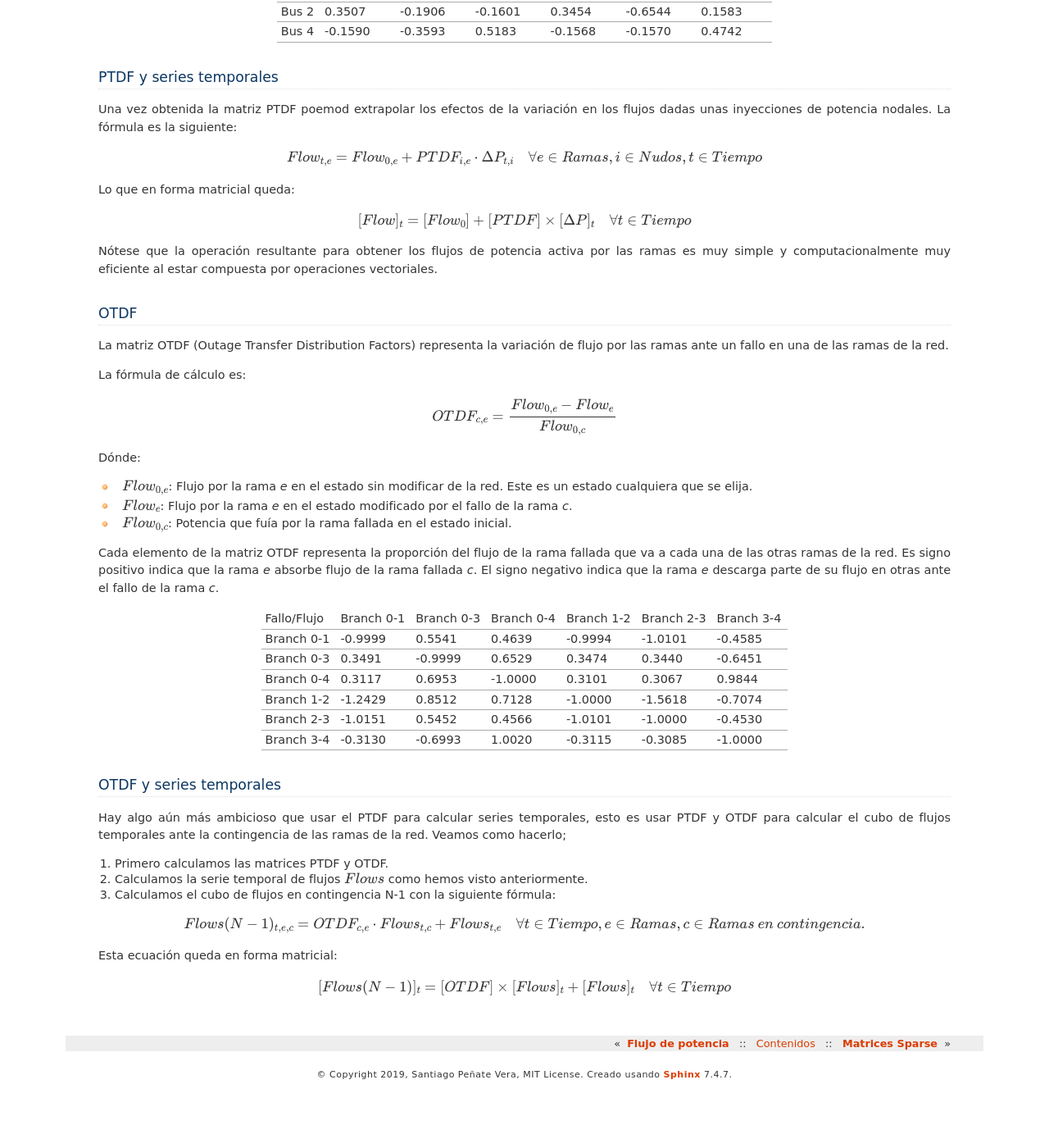
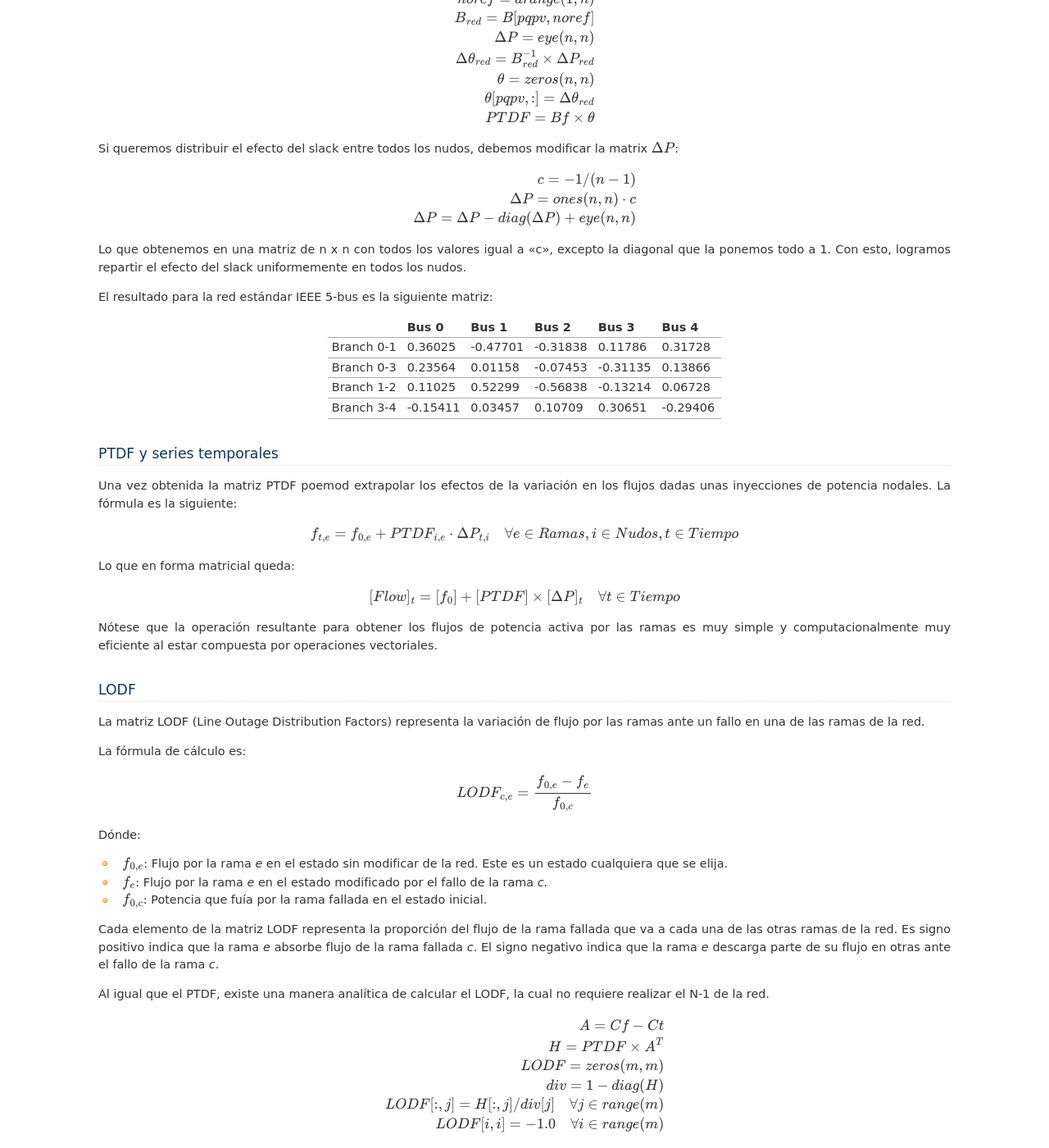
Before and after one commit to SanPen/ModeladoPractico, a Sphinx documentation site: the page built from doc/ptdf_otdf.rst, in a window 1280 px wide and 1400 px high, scrolled down 774 px. Shown: the whole window at 82% size. Built offline with Sphinx 7.4.7, drawn with Linux system fonts in a browser that asks for light colours; before the commit the page ends 2102 px from its top, so only the background shows below that; some of the changed text lies outside the part shown.

Commit message:
Added multiple contingency and added the analytic PTDF / LODF

```diff
--- a/doc/ptdf_otdf.rst
+++ b/doc/ptdf_otdf.rst
@@ -1,4 +1,4 @@
-Cálculo lineal: PTDF y OTDF
+Cálculo lineal: PTDF y LODF
 =====================================================
 
 Existen muchas situaciones en las que computar los flujos de potencia completos es computacionalmente muy costoso.
@@ -21,27 +21,66 @@
 
 .. math::
 
-    PTDF_{ij} = \frac{Flow_{0, j} - Flow_{j}}{\Delta P_i}
+    PTDF_{ij} = \frac{f_{0, j} - f_{j}}{\Delta P_i}
 
 Dónde:
 
-- :math:`Flow_{0, j}`: Flujo por la rama j en el estado sin modificar de la red. Este es un estado cualquiera que se elija.
-- :math:`Flow_{j}`: Flujo por la rama j en el estado modificado por :math:`\Delta P_i`.
+- :math:`f_{0, j}`: Flujo por la rama j en el estado sin modificar de la red. Este es un estado cualquiera que se elija.
+- :math:`f_{j}`: Flujo por la rama j en el estado modificado por :math:`\Delta P_i`.
 - :math:`\Delta P_i`: Variación de potencia en el nudo i.
+
+Esta fórmula está bien, pero implica calcular "N" flojos de potencia para poder calcular el PTDF.
+Existe sin embargo una manera analítica de calcular el PTDF que tarda varios ordenes de magnitud menos tiempo.
+
+**PTDF Analítico**
+
+
+.. math::
+
+    noref = arange(1, n)
+
+    B_{red} = B[pqpv, noref]
+
+    \Delta P = eye(n, n)
+
+    \Delta\theta_{red} = B_{red}^{-1} \times \Delta P_{red}
+
+    \theta = zeros(n, n)
+
+    \theta[pqpv, :] = \Delta\theta_{red}
+
+    PTDF = Bf \times \theta
+
+Si queremos distribuir el efecto del slack entre todos los nudos, debemos modificar
+la matrix :math:`\Delta P`:
+
+.. math::
+
+    c = -1 / (n - 1)
+
+    \Delta P = ones(n, n) \cdot c
+
+    \Delta P = \Delta P - diag(\Delta P) + eye(n, n)
+
+Lo que obtenemos en una matriz de n x n con todos los valores igual a "c",
+excepto la diagonal que la ponemos todo a 1. Con esto, logramos
+repartir el efecto del slack uniformemente en todos los nudos.
+
 
 El resultado para la red estándar IEEE 5-bus es la siguiente matriz:
 
-+-------+------------+------------+------------+------------+------------+------------+
-|       | Branch 0-1 | Branch 0-3 | Branch 0-4 | Branch 1-2 | Branch 2-3 | Branch 3-4 |
-+-------+------------+------------+------------+------------+------------+------------+
-| Bus 0 | -0.1939    | -0.4382    | -0.3679    | -0.1913    | -0.1915    | 0.3642     |
-+-------+------------+------------+------------+------------+------------+------------+
-| Bus 1 | 0.4792     | -0.2605    | -0.2187    | -0.5282    | -0.5292    | 0.2164     |
-+-------+------------+------------+------------+------------+------------+------------+
-| Bus 2 | 0.3507     | -0.1906    | -0.1601    | 0.3454     | -0.6544    | 0.1583     |
-+-------+------------+------------+------------+------------+------------+------------+
-| Bus 4 | -0.1590    | -0.3593    | 0.5183     | -0.1568    | -0.1570    | 0.4742     |
-+-------+------------+------------+------------+------------+------------+------------+
++------------+----------+----------+----------+----------+----------+
+|            | Bus 0    | Bus 1    | Bus 2    | Bus 3    | Bus 4    |
++============+==========+==========+==========+==========+==========+
+| Branch 0-1 | 0.36025  | -0.47701 | -0.31838 | 0.11786  | 0.31728  |
++------------+----------+----------+----------+----------+----------+
+| Branch 0-3 | 0.23564  | 0.01158  | -0.07453 | -0.31135 | 0.13866  |
++------------+----------+----------+----------+----------+----------+
+| Branch 1-2 | 0.11025  | 0.52299  | -0.56838 | -0.13214 | 0.06728  |
++------------+----------+----------+----------+----------+----------+
+| Branch 3-4 | -0.15411 | 0.03457  | 0.10709  | 0.30651  | -0.29406 |
++------------+----------+----------+----------+----------+----------+
+
 
 PTDF y series temporales
 ------------------------------
@@ -51,77 +90,116 @@
 
 .. math::
 
-    Flow_{t,e} = Flow_{0, e} + PTDF_{i, e} \cdot \Delta P_{t,i}  \quad \forall e \in Ramas, i \in Nudos, t \in Tiempo
+    f_{t,e} = f_{0, e} + PTDF_{i, e} \cdot \Delta P_{t,i}  \quad \forall e \in Ramas, i \in Nudos, t \in Tiempo
 
 
 Lo que en forma matricial queda:
 
 .. math::
 
-    [Flow]_t = [Flow_{0}] + [PTDF] \times [\Delta P]_{t}  \quad \forall  t \in Tiempo
+    [Flow]_t = [f_{0}] + [PTDF] \times [\Delta P]_{t}  \quad \forall  t \in Tiempo
 
 Nótese que la operación resultante para obtener los flujos de potencia activa por las ramas es muy simple y
 computacionalmente muy eficiente al estar compuesta por operaciones vectoriales.
 
 
-OTDF
+LODF
 -------
 
-La matriz OTDF (Outage Transfer Distribution Factors) representa la variación de flujo por las ramas ante un fallo en
+La matriz LODF (Line Outage Distribution Factors) representa la variación de flujo por las ramas ante un fallo en
 una de las ramas de la red.
 
 La fórmula de cálculo es:
 
 .. math::
 
-    OTDF_{c, e} = \frac{Flow_{0, e} - Flow_{e}}{Flow_{0,c}}
+    LODF_{c, e} = \frac{f_{0, e} - f_{e}}{f_{0,c}}
 
 Dónde:
 
-- :math:`Flow_{0, e}`: Flujo por la rama *e* en el estado sin modificar de la red.
+- :math:`f_{0, e}`: Flujo por la rama *e* en el estado sin modificar de la red.
   Este es un estado cualquiera que se elija.
-- :math:`Flow_{e}`: Flujo por la rama *e* en el estado modificado por el fallo de la rama *c*.
-- :math:`Flow_{0,c}`: Potencia que fuía por la rama fallada en el estado inicial.
+- :math:`f_{e}`: Flujo por la rama *e* en el estado modificado por el fallo de la rama *c*.
+- :math:`f_{0,c}`: Potencia que fuía por la rama fallada en el estado inicial.
 
 
-Cada elemento de la matriz OTDF representa la proporción del flujo de la rama fallada que va a cada una de las otras
+Cada elemento de la matriz LODF representa la proporción del flujo de la rama fallada que va a cada una de las otras
 ramas de la red. Es signo positivo indica que la rama *e* absorbe flujo de la rama fallada *c*. El signo negativo
 indica que la rama *e* descarga parte de su flujo en otras ante el fallo de la rama *c*.
 
-+-------------+------------+------------+------------+------------+------------+------------+
-| Fallo/Flujo | Branch 0-1 | Branch 0-3 | Branch 0-4 | Branch 1-2 | Branch 2-3 | Branch 3-4 |
-+-------------+------------+------------+------------+------------+------------+------------+
-| Branch 0-1  | -0.9999    | 0.5541     | 0.4639     | -0.9994    | -1.0101    | -0.4585    |
-+-------------+------------+------------+------------+------------+------------+------------+
-| Branch 0-3  | 0.3491     | -0.9999    | 0.6529     | 0.3474     | 0.3440     | -0.6451    |
-+-------------+------------+------------+------------+------------+------------+------------+
-| Branch 0-4  | 0.3117     | 0.6953     | -1.0000    | 0.3101     | 0.3067     | 0.9844     |
-+-------------+------------+------------+------------+------------+------------+------------+
-| Branch 1-2  | -1.2429    | 0.8512     | 0.7128     | -1.0000    | -1.5618    | -0.7074    |
-+-------------+------------+------------+------------+------------+------------+------------+
-| Branch 2-3  | -1.0151    | 0.5452     | 0.4566     | -1.0101    | -1.0000    | -0.4530    |
-+-------------+------------+------------+------------+------------+------------+------------+
-| Branch 3-4  | -0.3130    | -0.6993    | 1.0020     | -0.3115    | -0.3085    | -1.0000    |
-+-------------+------------+------------+------------+------------+------------+------------+
+Al igual que el PTDF, existe una manera analítica de calcular el LODF, la cual no requiere realizar el N-1 de la red.
+
+.. math::
+
+    A = Cf - Ct
+
+    H = PTDF \times A^T
+
+    LODF = zeros(m, m)
+
+    div = 1 - diag(H)
+
+    LODF[:, j] = H[:, j] / div[j]  \quad \forall j \in range(m)
+
+    LODF[i, i] = - 1.0 \quad \forall i \in range(m)
 
 
-OTDF y series temporales
+El resultado del LODF para la red estándar IEEE 5 es:
+
++------------+----------+----------+----------+----------+----------+
+|            | Bus 0    | Bus 1    | Bus 2    | Bus 3    | Bus 4    |
++============+==========+==========+==========+==========+==========+
+| Branch 0-1 | 0.36025  | -0.47701 | -0.31838 | 0.11786  | 0.31728  |
++------------+----------+----------+----------+----------+----------+
+| Branch 0-3 | 0.23564  | 0.01158  | -0.07453 | -0.31135 | 0.13866  |
++------------+----------+----------+----------+----------+----------+
+| Branch 1-2 | 0.11025  | 0.52299  | -0.56838 | -0.13214 | 0.06728  |
++------------+----------+----------+----------+----------+----------+
+| Branch 3-4 | -0.15411 | 0.03457  | 0.10709  | 0.30651  | -0.29406 |
++------------+----------+----------+----------+----------+----------+
+
+LODF y series temporales
 -----------------------------------
 
-Hay algo aún más ambicioso que usar el PTDF para calcular series temporales, esto es usar PTDF y OTDF para calcular el
+Hay algo aún más ambicioso que usar el PTDF para calcular series temporales, esto es usar PTDF y LODF para calcular el
 cubo de flujos temporales ante la contingencia de las ramas de la red. Veamos como hacerlo;
 
 
-1. Primero calculamos las matrices PTDF y OTDF.
-2. Calculamos la serie temporal de flujos :math:`Flows` como hemos visto anteriormente.
+1. Primero calculamos las matrices PTDF y LODF.
+2. Calculamos la serie temporal de flujos :math:`f` como hemos visto anteriormente.
 3. Calculamos el cubo de flujos en contingencia N-1 con la siguiente fórmula:
 
 .. math::
 
-    Flows(N-1)_{t, e, c} = OTDF_{c, e} \cdot Flows_{t, c} + Flows_{t, e} \quad \forall t \in Tiempo, e \in Ramas, c \in Ramas \: en \: contingencia.
+    Flows(N-1)_{t, e, c} = LODF_{c, e} \cdot f_{t, c} + f_{t, e} \quad \forall t \in Tiempo, e \in Ramas, c \in Ramas \: en \: contingencia.
 
 Esta ecuación queda en forma matricial:
 
 .. math::
 
-    [Flows(N-1)]_{t} = [OTDF] \times [Flows]_{t} + [Flows]_{t} \quad \forall t \in Tiempo
+    [Flows(N-1)]_{t} = [LODF] \times [f]_{t} + [f]_{t} \quad \forall t \in Tiempo
+
+
+Fallo múltiple
+-----------------------------------
+
+Hemos visto que el LODF nos dá los flujos ante contingencias simples. También podemos utilizar el LODF
+para contingencias múltiples si aplicamos el principio de superposición.
+
+Para el fallo de un par de líneas :math:`\beta` y :math:`\delta`, podemos calcular los flujos afectados como:
+
+.. math::
+
+    \begin{bmatrix} \tilde{f}_{\beta} \\ \tilde{f}_{\delta} \end{bmatrix} = \begin{bmatrix}1 & -LODF_{\beta,\delta} \\ -LODF_{\delta,\beta} & 1 \end{bmatrix} \times \begin{bmatrix} f_{\beta} \\ f_{\delta} \end{bmatrix}
+
+Continuamos, calculando el incremento de flujo por una tercera línea no fallada :math:`\alpha`:
+
+.. math::
+
+    \Delta f_{\alpha} = \begin{bmatrix}-LODF_{\alpha,\beta} & -LODF_{\alpha,\delta}  \end{bmatrix} \times \begin{bmatrix} \tilde{f}_{\beta} \\ \tilde{f}_{\delta} \end{bmatrix}
+
+Siendo el flujo post-contingencia múltiple final por la línea :math:`\alpha`:
+
+.. math::
+
+    f'_{\alpha} = f_{\alpha} + \Delta f_{\alpha}
```
